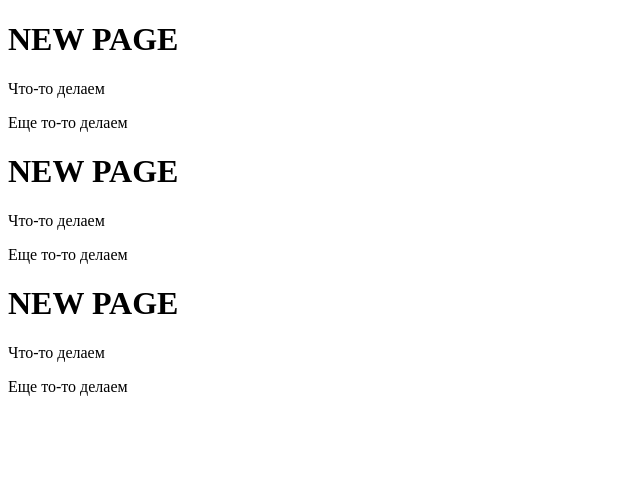
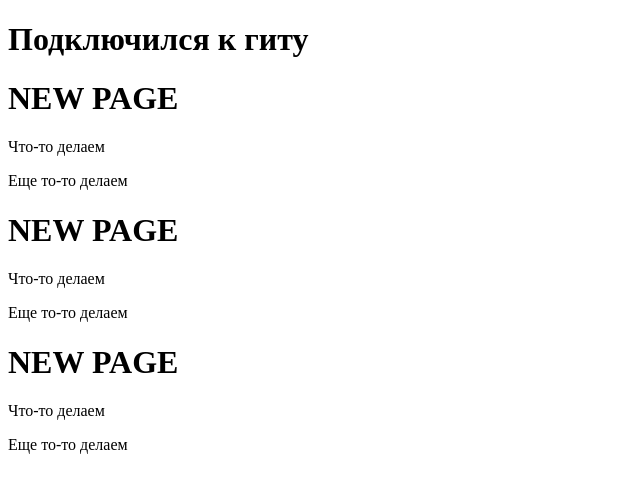
Before and after one commit to IlliaBielik/projects_front-end, a plain HTML site: page index2.html in a window 1280 px wide. Shown: the whole page, without its empty margins (0-640 px from the left). Drawn offline with Linux system fonts and the light colour scheme.

Commit message:
Перешел в Git

```diff
--- a/index2.html
+++ b/index2.html
@@ -9,6 +9,9 @@
 </head>
 
 <body>
+
+  <h1>Подключился к гиту</h1>
+
   <h1>NEW PAGE</h1>
   <p>Что-то делаем</p>
   <p>Еще то-то делаем</p>
@@ -21,6 +24,8 @@
   <h1>NEW PAGE</h1>
   <p>Что-то делаем</p>
   <p>Еще то-то делаем</p>
+
+
 </body>
 
 </html>
```
